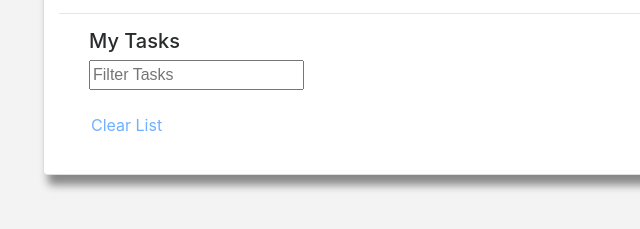
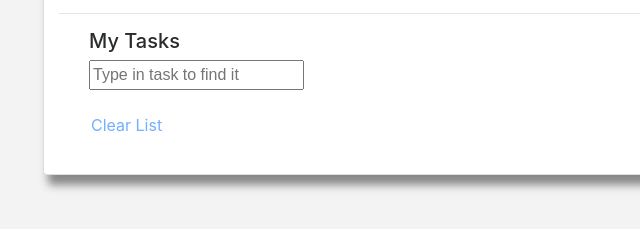
Before and after one commit to CLaughter/Task-List, a plain HTML site: page index.html in a window 1280 px wide. Shown: the part 221-450 px from the top of the page, 42-682 px from the left. Drawn offline with nearby package versions, Linux system fonts and the light colour scheme.

Commit message:
change filter task wording

```diff
--- a/index.html
+++ b/index.html
@@ -61,7 +61,7 @@
                     type="text"
                     name="filter"
                     id="filter"
-                    placeholder="Filter Tasks"
+                    placeholder="Type in task to find it"
                   />
                   <label for="filter"></label>
                 </div>
```
